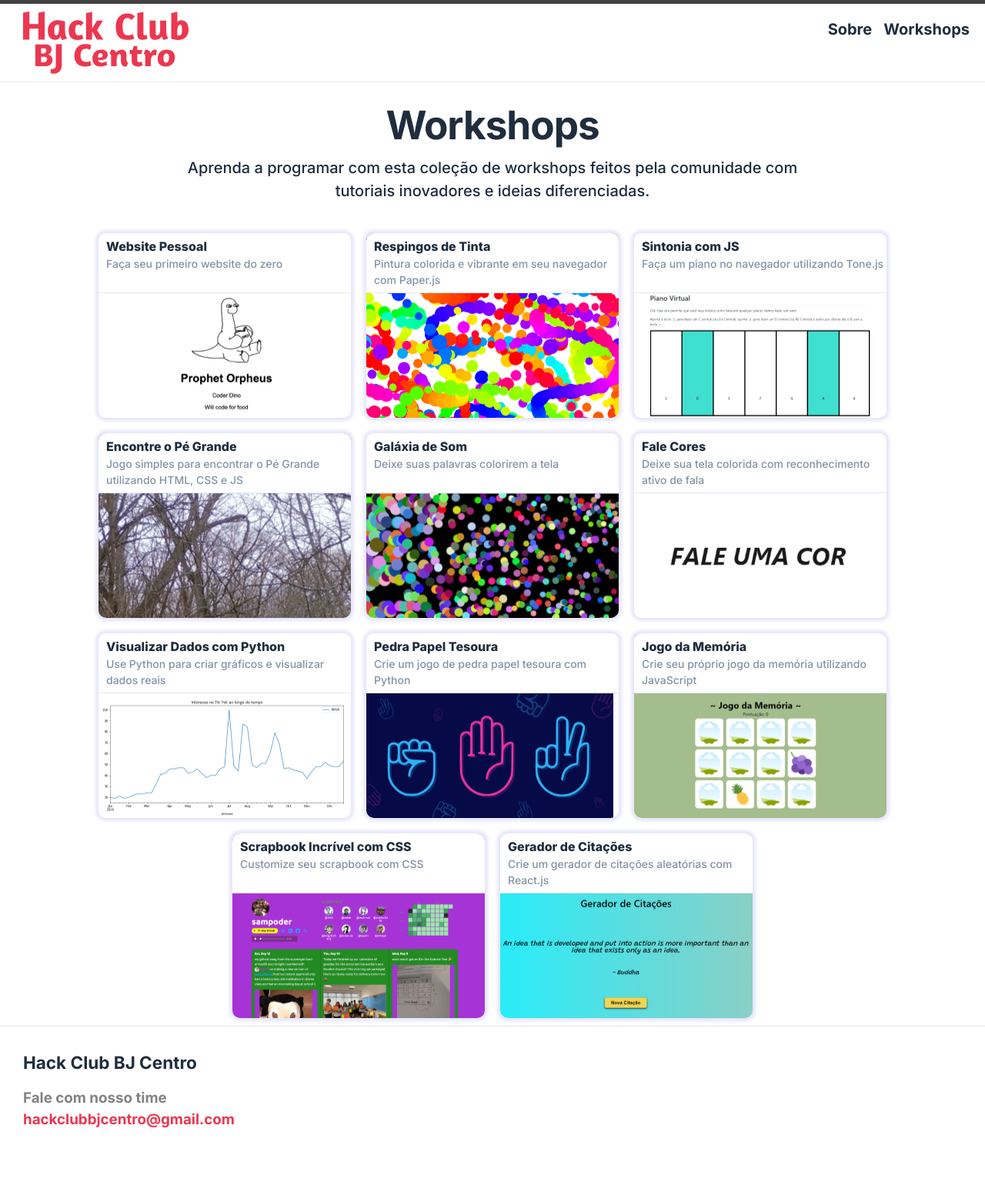
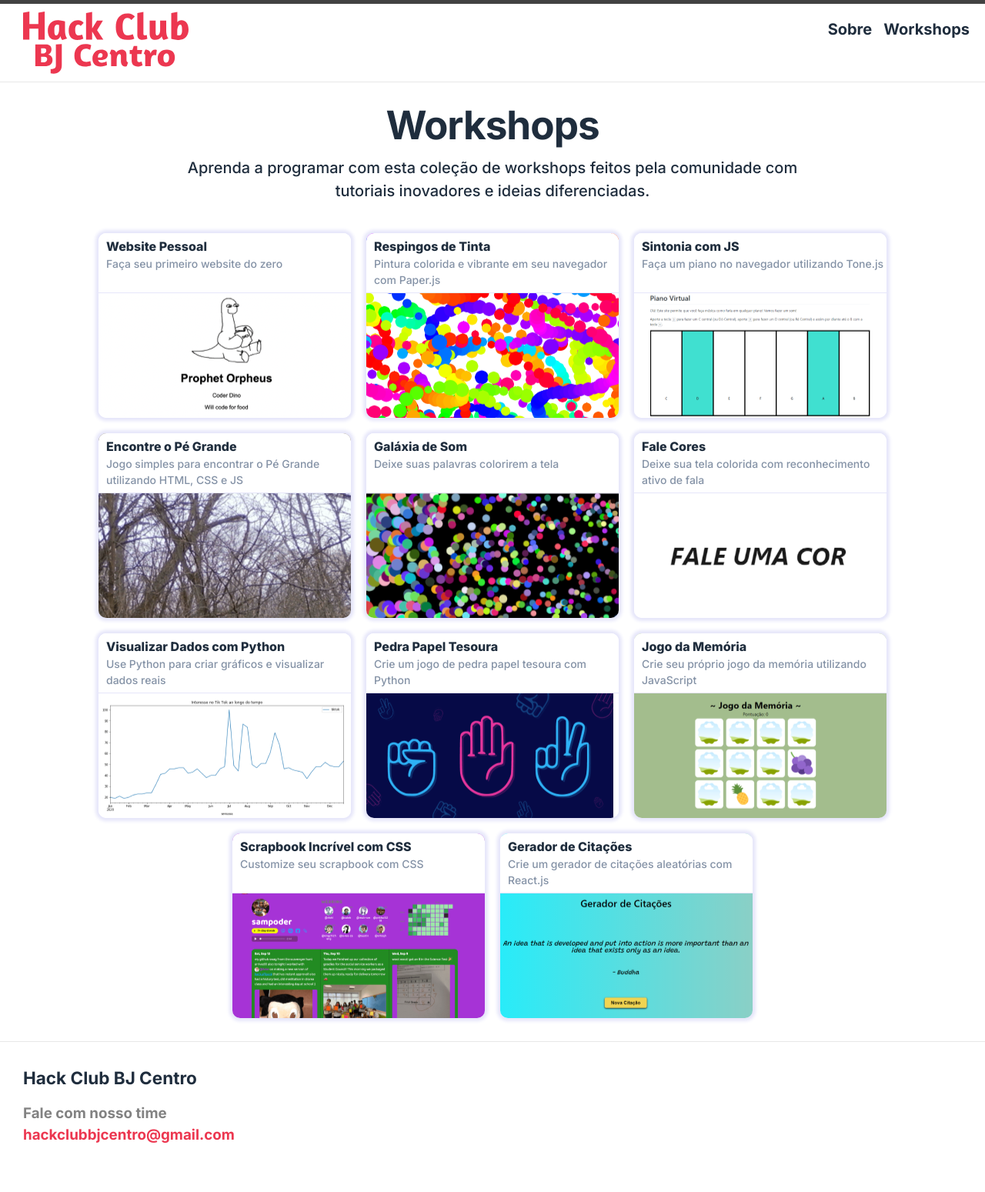
Before and after one commit to gabriellimma/hackclubbjcentro_website, a Jekyll site: the page built from docs/workshops.md, in a window 1280 px wide. Shown: the whole page at 77% size. Built offline with Jekyll 4.4.1, drawn with Linux system fonts in a browser that asks for light colours.

Commit message:
added spacing in ws page

```diff
--- a/docs/_layouts/workshopsPageDefault.html
+++ b/docs/_layouts/workshopsPageDefault.html
@@ -29,6 +29,7 @@
           {%- endif -%}
         {%- endfor -%}
       </ul>
+      <div class="mini-resizer"></div>
     </div>
 
     {%- include footer.html -%}
--- a/docs/_sass/minima/_base.scss
+++ b/docs/_sass/minima/_base.scss
@@ -264,6 +264,10 @@ table {
   height: 8vh;
 }
 
+.mini-resizer {
+  height: 20px;
+}
+
 .ws-section {
 	max-width: 100%;
 	margin: 0 auto;
```
